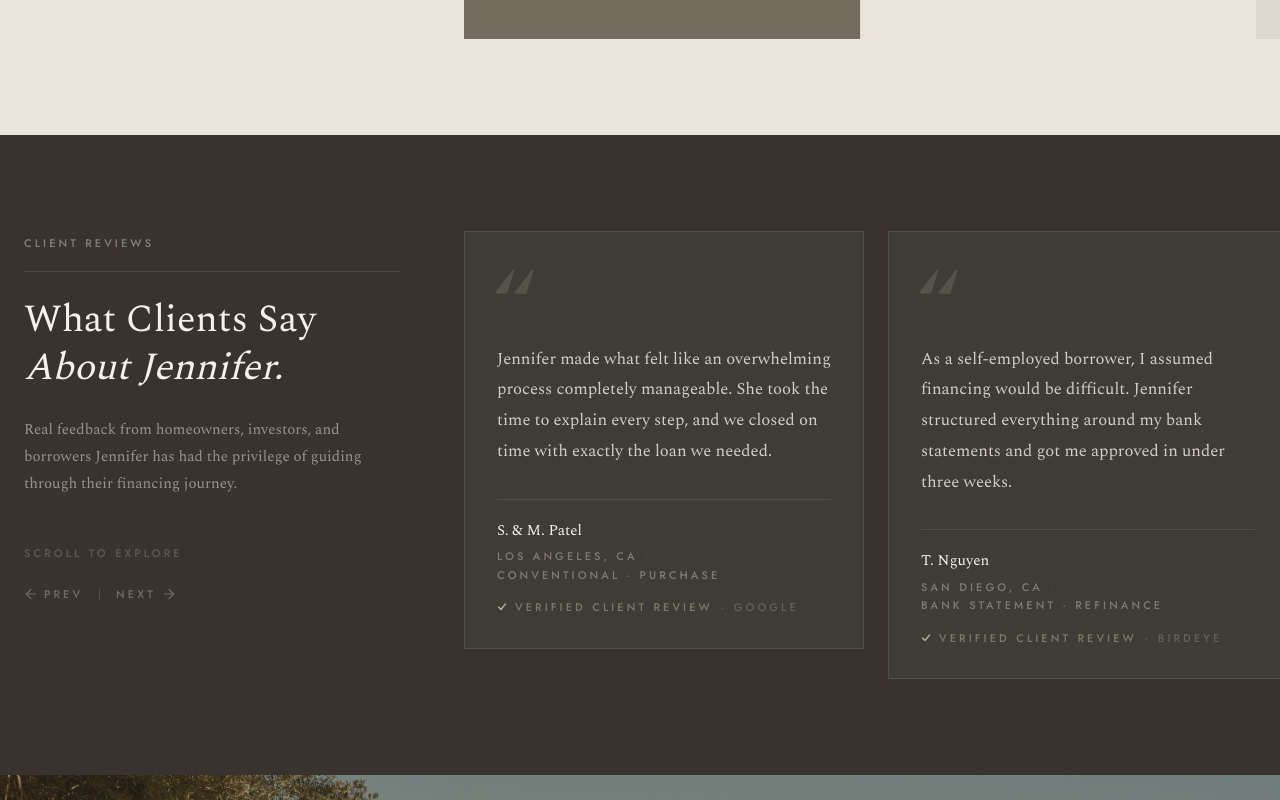
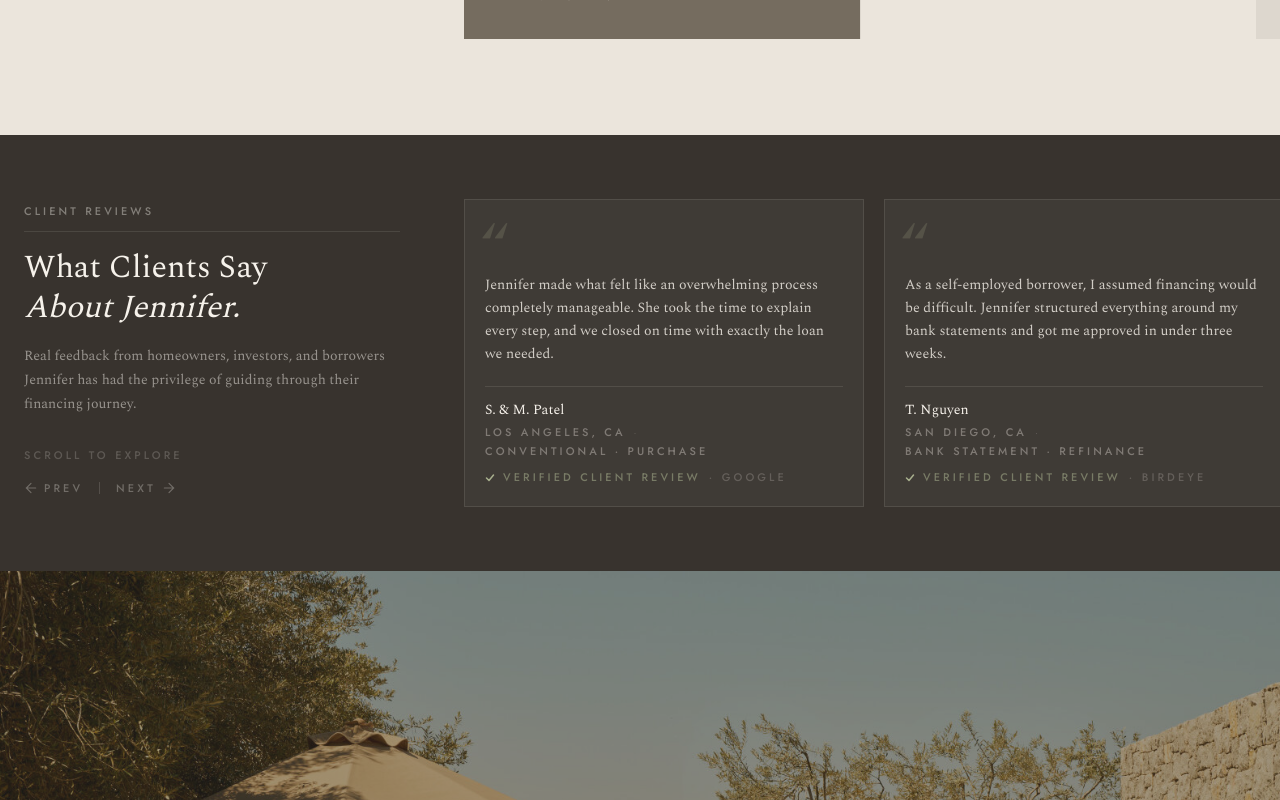
Before and after one commit to jenncko/koast-capital, a Next.js app: page / in a window 1280 px wide. Shown: the part 4480-5280 px from the top of the page. Built offline with nearby package versions, Linux system fonts and the light colour scheme.

Commit message:
Reduce testimonial section height

```diff
--- a/components/ClientReviews.tsx
+++ b/components/ClientReviews.tsx
@@ -25,7 +25,7 @@ const reviews = [
   },
   {
     quote:
-      "Jennifer guided us through the purchase of our first investment property with patience and real expertise. She found a DSCR solution that fit our situation perfectly.",
+      'Jennifer guided us through the purchase of our first investment property with patience and real expertise. She found a DSCR solution that fit our situation perfectly.',
     reviewer: 'R. & C. Kim',
     location: 'Las Vegas, NV',
     loanType: 'DSCR · Purchase',
@@ -69,7 +69,7 @@ export default function ClientReviews() {
   }
 
   return (
-    <section id="reviews" className="py-16 lg:py-24 overflow-x-hidden" style={{ backgroundColor: '#38332E' }}>
+    <section id="reviews" className="py-10 lg:py-16 overflow-x-hidden" style={{ backgroundColor: '#38332E' }}>
 
       <div
         className="flex flex-col lg:flex-row lg:items-start"
@@ -82,29 +82,29 @@ export default function ClientReviews() {
           whileInView={{ opacity: 1, y: 0 }}
           viewport={{ once: true, amount: 0.2 }}
           transition={{ duration: 0.9 }}
-          className="w-full lg:w-[440px] lg:flex-shrink-0 flex flex-col justify-between pb-10 lg:pb-0 pr-6 lg:pr-12 xl:pr-16"
+          className="w-full lg:w-[440px] lg:flex-shrink-0 flex flex-col justify-between pb-6 lg:pb-0 pr-6 lg:pr-12 xl:pr-16"
           style={{ paddingTop: '4px' }}
         >
           <div>
-            <p className="eyebrow text-cream/40 mb-5">Client Reviews</p>
-            <div className="h-px bg-cream/10 mb-6" />
+            <p className="eyebrow text-cream/40 mb-3">Client Reviews</p>
+            <div className="h-px bg-cream/10 mb-4" />
             <h2
-              className="font-serif font-light text-cream leading-tight mb-6"
-              style={{ fontSize: 'clamp(28px, 3vw, 42px)' }}
+              className="font-serif font-light text-cream leading-tight mb-4"
+              style={{ fontSize: 'clamp(24px, 2.5vw, 34px)' }}
             >
               What Clients Say<br />
               <em>About Jennifer.</em>
             </h2>
             <p
               className="font-serif font-light text-cream/50 leading-relaxed"
-              style={{ fontSize: '15px', lineHeight: '1.8' }}
+              style={{ fontSize: '14px', lineHeight: '1.7' }}
             >
               Real feedback from homeowners, investors, and borrowers Jennifer has had the privilege of guiding through their financing journey.
             </p>
           </div>
 
-          <div className="hidden lg:block mt-12">
-            <p className="eyebrow text-cream/20 mb-6">scroll to explore</p>
+          <div className="hidden lg:block mt-8">
+            <p className="eyebrow text-cream/20 mb-4">scroll to explore</p>
             <div className="flex items-center gap-4">
               <button
                 onClick={() => scroll('prev')}
@@ -146,7 +146,7 @@ export default function ClientReviews() {
           viewport={{ once: true, amount: 0.01 }}
           transition={{ duration: 0.9, delay: 0.15 }}
           ref={scrollRef}
-          className="scrollbar-hide flex flex-col gap-6 lg:flex-row lg:gap-6 lg:overflow-x-auto lg:flex-1"
+          className="scrollbar-hide flex flex-col gap-5 lg:flex-row lg:gap-5 lg:overflow-x-auto lg:flex-1"
           style={{
             scrollSnapType: 'x mandatory',
             WebkitOverflowScrolling: 'touch',
@@ -160,36 +160,36 @@ export default function ClientReviews() {
               style={{ scrollSnapAlign: 'start' }}
             >
               <div
-                className="flex flex-col p-8 border border-cream/10"
-                style={{ backgroundColor: 'rgba(255,255,255,0.04)', minHeight: '320px' }}
+                className="flex flex-col p-5 border border-cream/10"
+                style={{ backgroundColor: 'rgba(255,255,255,0.04)', minHeight: '240px' }}
               >
                 {/* Decorative opening quote mark */}
                 <div
-                  className="font-serif leading-none select-none -mb-4 -ml-1"
-                  style={{ fontSize: '96px', color: '#A8B08E', opacity: 0.2 }}
+                  className="font-serif leading-none select-none -mb-2 -ml-1"
+                  style={{ fontSize: '62px', color: '#A8B08E', opacity: 0.2 }}
                   aria-hidden="true"
                 >
                   &ldquo;
                 </div>
 
-                {/* Quote — main focus */}
+                {/* Quote — main focus, clamped for editorial uniformity */}
                 <p
-                  className="font-serif font-light text-cream/80 flex-1"
-                  style={{ fontSize: 'clamp(15px, 1.3vw, 18px)', lineHeight: '1.85' }}
+                  className="font-serif font-light text-cream/80 flex-1 line-clamp-4"
+                  style={{ fontSize: 'clamp(13px, 1.1vw, 15px)', lineHeight: '1.65' }}
                 >
                   {review.quote}
                 </p>
 
                 {/* Card footer */}
-                <div className="mt-8">
-                  <div className="h-px bg-cream/10 mb-5" />
+                <div className="mt-5">
+                  <div className="h-px bg-cream/10 mb-3" />
 
-                  <p className="font-serif font-light text-cream" style={{ fontSize: '15px' }}>
+                  <p className="font-serif font-light text-cream" style={{ fontSize: '14px' }}>
                     {review.reviewer}
                   </p>
 
                   {(review.location || review.loanType) && (
-                    <div className="flex flex-wrap items-center gap-x-2 gap-y-0.5 mt-1.5">
+                    <div className="flex flex-wrap items-center gap-x-2 gap-y-0.5 mt-1">
                       {review.location && (
                         <span className="eyebrow text-cream/35">{review.location}</span>
                       )}
@@ -202,7 +202,7 @@ export default function ClientReviews() {
                     </div>
                   )}
 
-                  <div className="flex items-center gap-2 mt-4">
+                  <div className="flex items-center gap-2 mt-2.5">
                     <svg
                       width="10" height="10" viewBox="0 0 10 10" fill="none"
                       stroke="#A8B08E" strokeWidth="1.5" strokeLinecap="round" strokeLinejoin="round"
```
